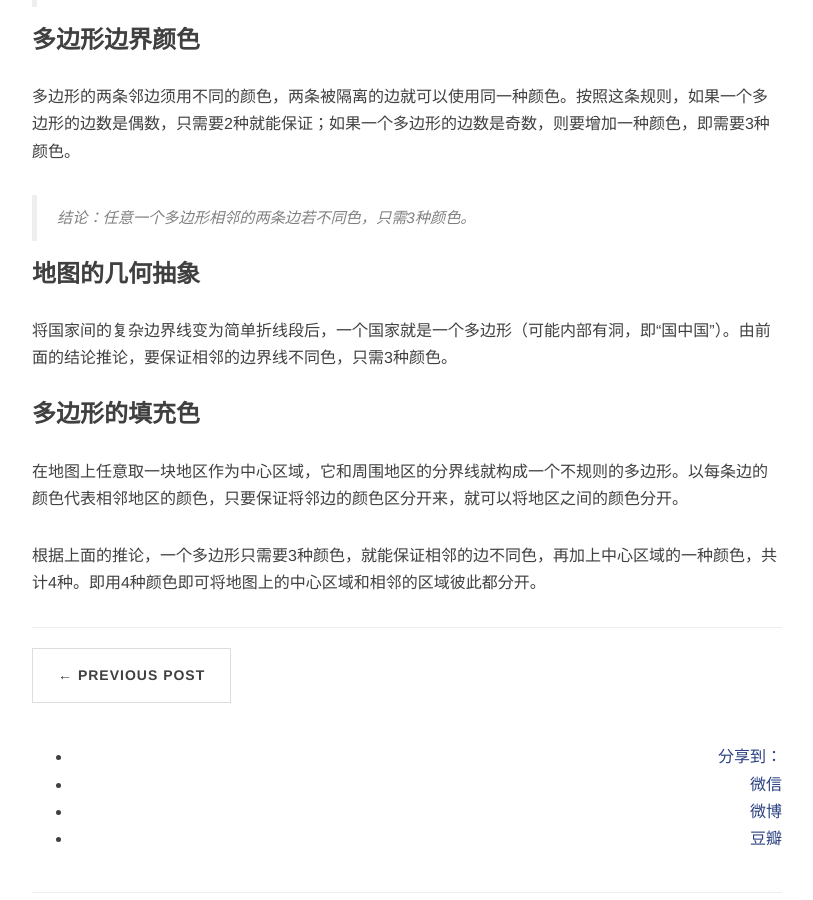
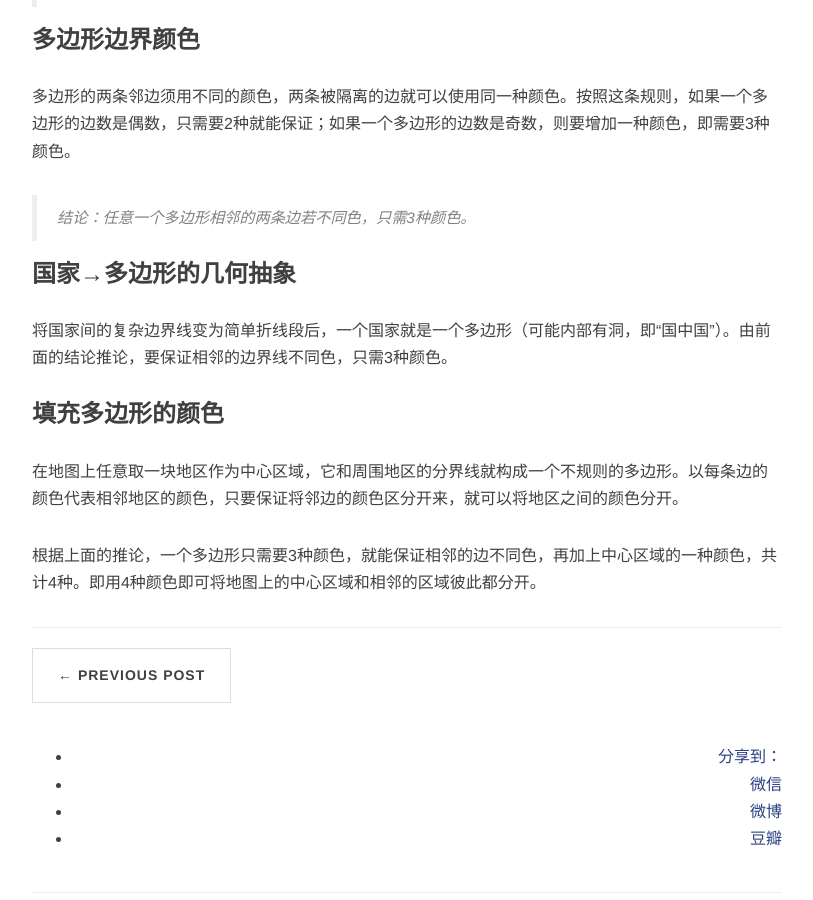
Before and after one commit to ceares/ceares.github.io, a Jekyll site: the page built from _posts/2016-4-1-colour4.md, in a window 1280 px wide and 900 px high, scrolled down 539 px. Shown: the whole window, without its empty margins (233-1046 px from the left). Built offline with Jekyll 4.4.1, drawn with Linux system fonts in a browser that asks for light colours; nearby versions of some CDN libraries; comment, search, counter and statistics services are not loaded.

Commit message:
Update 2016-4-1-colour4.md

```diff
--- a/_posts/2016-4-1-colour4.md
+++ b/_posts/2016-4-1-colour4.md
@@ -15,11 +15,11 @@ description: 四色定理简易证明
 
 > 结论：任意一个多边形相邻的两条边若不同色，只需3种颜色。
 
-### 地图的几何抽象
+### 国家→多边形的几何抽象
 
 将国家间的复杂边界线变为简单折线段后，一个国家就是一个多边形（可能内部有洞，即“国中国”）。由前面的结论推论，要保证相邻的边界线不同色，只需3种颜色。
 
-### 多边形的填充色
+### 填充多边形的颜色
 
 在地图上任意取一块地区作为中心区域，它和周围地区的分界线就构成一个不规则的多边形。以每条边的颜色代表相邻地区的颜色，只要保证将邻边的颜色区分开来，就可以将地区之间的颜色分开。
 
```
